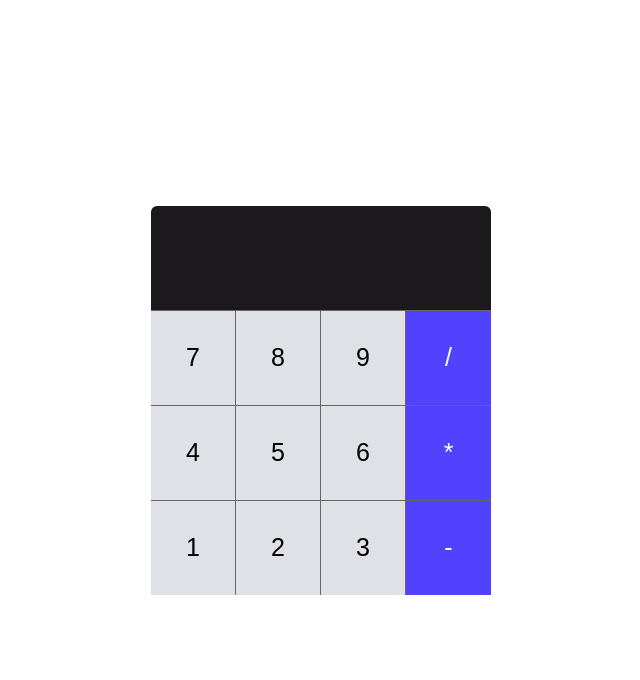
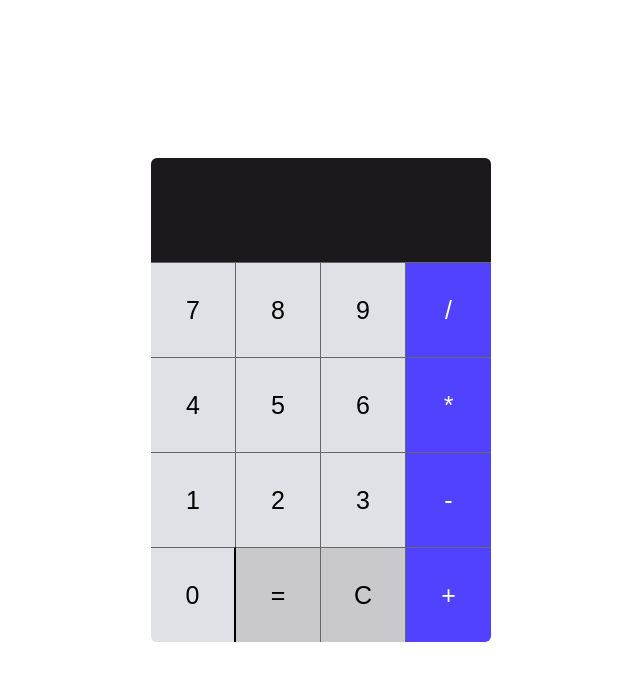
Before and after one commit to reynoyas/react-calculator, a React (Create React App) app: page / in a window 1280 px wide. Shown: the top 680 px of the page, without its empty margins (319-959 px from the left). Built offline with nearby package versions, Linux system fonts and the light colour scheme.

Commit message:
Added =, C, + operators

```diff
--- a/src/Components/Keypad.jsx
+++ b/src/Components/Keypad.jsx
@@ -2,7 +2,6 @@ import React from "react";
 
 const Keypad = ({ handleClick, handleClear, handleEqual }) => {
     const nums = ["7", "8", "9", "/", "4", "5", "6", "*", "1", "2", "3", "-"];
-    const operations =  ["/", "*", "-", "+"];
 
     return (
         <div className="keypad">
@@ -13,10 +12,15 @@ const Keypad = ({ handleClick, handleClear, handleEqual }) => {
                     <button className={`calc-keys ${((index + 1) % 4 === 0) ? "operator-keys" : ""}`}
                     onClick={() => handleClick(num)}>{num}</button>
 
-                    {/* Add line break after every 3 buttons */}
+                    {/* Add line break after every 4 buttons */}
                     {((index + 1) % 4 === 0) && <br />}
                 </React.Fragment>
             ))}
+
+            <button className='digit-keys bottom-left-corner' onClick={() => handleClick("0")}>0</button>
+            <button className='fun-keys' onClick={handleEqual}>=</button>
+            <button className='fun-keys' onClick={handleClear}>C</button>
+            <button className='operator-keys bottom-right-corner' onClick={() => handleClick("+")}>+</button>
         </div>
     )
 }
```
